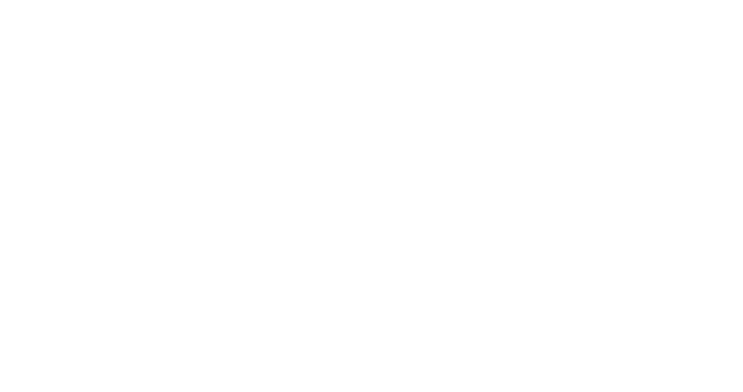
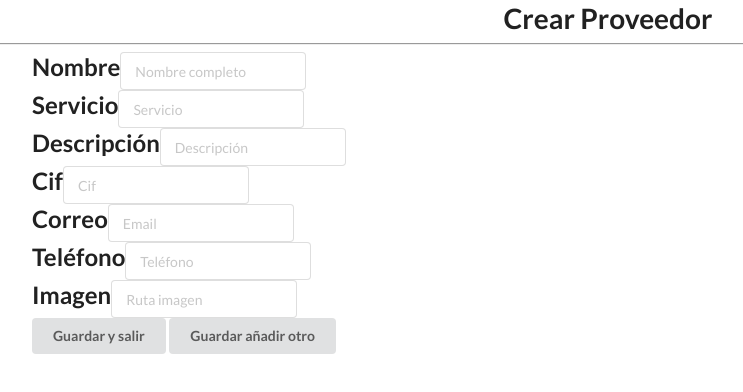
Before and after one commit to afoone/service-marketplace-padawan, an Angular app: page /proveedor/crear in a window 1280 px wide. Before the commit this address led to /. Shown: the top 392 px of the page, without its empty margins (32-775 px from the left). Built offline with nearby package versions, Linux system fonts and the light colour scheme.

Commit message:
routing proveedor

```diff
--- a/src/app/app-routing.module.ts
+++ b/src/app/app-routing.module.ts
@@ -1,11 +1,12 @@
 import { NgModule } from '@angular/core';
 import { Routes, RouterModule } from '@angular/router';
 import { ProveedorListComponent } from './components/proveedores/proveedor/proveedor-list/proveedor-list.component';
-
+import { ProveedorCreateComponent } from './component/proveedores/proveedor-create/proveedor-create.component'
 
 
 const routes: Routes = [
   {path:'proveedor/lista', component: ProveedorListComponent},
+  {path:'proveedor/crear', component: ProveedorCreateComponent},
 ];
 
 @NgModule({
--- a/src/app/app.component.html
+++ b/src/app/app.component.html
@@ -1,2 +1 @@
-
 <router-outlet></router-outlet>
--- /dev/null
+++ b/src/app/component/proveedores/proveedor-create/proveedor-create.component.css
@@ -0,0 +1,6 @@
+.cabecera {
+    text-align: center;
+}
+.contenedor {
+    padding-left: 5%;
+}
--- /dev/null
+++ b/src/app/component/proveedores/proveedor-create/proveedor-create.component.html
@@ -0,0 +1,41 @@
+<div class="cabecera"><h1>Crear Proveedor</h1></div>
+<hr>
+<div class="contenedor">
+<div class="ui input">
+    <label><h2> Nombre</h2></label>
+    <input type="text" [(ngModel)]="nombre" placeholder="Nombre completo">
+  </div>
+  <br>
+  <div class="ui input">
+    <label><h2> Servicio</h2></label>
+    <input type="text" [(ngModel)]="servicio" placeholder="Servicio">
+  </div>
+  <br>
+  <div class="ui input">
+    <label><h2> Descripción</h2></label>
+    <input type="text" [(ngModel)]="descripcion" placeholder="Descripción">
+  </div>
+  <br>
+  <div class="ui input">
+    <label><h2> Cif</h2></label>
+    <input type="text"[(ngModel)]="cif" placeholder="Cif">
+  </div>
+  <br>
+  <div class="ui input">
+    <label><h2> Correo</h2></label>
+    <input type="text" [(ngModel)]="correo" placeholder="Email">
+  </div>
+  <br>
+  <div class="ui input">
+    <label><h2> Teléfono</h2></label>
+    <input type="text" [(ngModel)]="telefono" placeholder="Teléfono">
+  </div>
+  <br>
+  <div class="ui input">
+    <label><h2> Imagen</h2></label>
+    <input type="text" [(ngModel)]="imagen" placeholder="Ruta imagen">
+  </div>
+  <br>
+  <button class="ui button" (click)="save()">Guardar y salir</button>
+  <button class="ui button" (click)="save()">Guardar añadir otro</button>
+</div>
--- /dev/null
+++ b/src/app/component/proveedores/proveedor-create/proveedor-create.component.ts
@@ -0,0 +1,44 @@
+import { Component, OnInit } from '@angular/core';
+import { Proveedor} from 'src/app/models/proveedores/proveedor';
+import { ProveedoresService } from 'src/app/service/proveedores.service';
+import { Router, ActivatedRoute } from '@angular/router'
+@Component({
+  selector: 'app-proveedor-create',
+  templateUrl: './proveedor-create.component.html',
+  styleUrls: ['./proveedor-create.component.css']
+})
+export class ProveedorCreateComponent implements OnInit {
+
+  public nombre: string = "";
+  public servicio = '';
+  public descripcion = '';
+  public cif = '';
+  public correo = '';
+  public telefono = '';
+  public imagen = '';
+  private id : string;
+
+  constructor(private proveedorService: ProveedoresService,
+    private router: Router) { }
+
+  ngOnInit(): void {
+  }
+
+  save = () => {
+    const newProveedor: Proveedor = new Proveedor();
+    newProveedor.nombre = this.nombre;
+    newProveedor.servicio = this.servicio;
+    newProveedor.descripcion = this.descripcion;
+    newProveedor.cif = this.cif;
+    newProveedor.correo = this.correo;
+    newProveedor.telefono = this.telefono;
+    newProveedor.imagen = this.imagen;
+    this.proveedorService.saveProveedor(newProveedor).subscribe(
+      () => {
+
+        this.router.navigate(['proveedor/lista'])
+      }
+    )
+    console.log(newProveedor);
+  }
+}
--- a/src/app/components/proveedores/proveedor/proveedor-list/proveedor-list.component.html
+++ b/src/app/components/proveedores/proveedor/proveedor-list/proveedor-list.component.html
@@ -1,7 +1,8 @@
  <h1><p>Lista proveedores</p></h1>
 
  <ul>
-     <li *ngFor="let item of (proveedores$ | async)">
+     <li *ngFor="let item of proveedores">
         {{item.nombre}}
+        <button class="ui button" (click)="delete(item._id)">Borrar</button>
      </li>
  </ul>
--- a/src/app/components/proveedores/proveedor/proveedor-list/proveedor-list.component.ts
+++ b/src/app/components/proveedores/proveedor/proveedor-list/proveedor-list.component.ts
@@ -11,12 +11,35 @@
 })
 export class ProveedorListComponent implements OnInit {
 
-  public proveedores$:Observable<Proveedor[]>;
+  public proveedores:Proveedor[];
 
   constructor(private proveedoresService: ProveedoresService) { }
 
   ngOnInit(): void {
-    this.proveedores$ = this.proveedoresService.getProveedores();
+    this.fetchProveedores();
   }
 
+  fetchProveedores() {
+    /* this.proveedoresService.getProveedores().subscribe(
+      (res) =>
+      {
+        this.proveedores = res
+      }
+    ); */
+
+    this.proveedoresService.getProveedores().then(
+      (res) =>
+      {
+        this.proveedores = res
+      }
+    )
+  }
+
+  delete(e: Event, id: string) {
+    // e.preventDefault();solo para enlaces o que tengan comportamiento por defecto
+    this.proveedoresService.deleteProveedor(id).subscribe(
+      () => this.fetchProveedores()
+    )
+
+  }
 }
--- a/src/app/models/proveedores/proveedor.ts
+++ b/src/app/models/proveedores/proveedor.ts
@@ -1,14 +1,17 @@
 export class Proveedor {
 
+    public _id: string
+    public nombre: string
+    public servicio: string
+    public descripcion: string
+    public cif: string
+    public correo: string
+    public telefono: string
+    public imagen: string
+
     constructor (
-    public _id: number,
-    public nombre: "",
-    public servicio: "",
-    public descripcion: "",
-    public cif: "",
-    public correo: "",
-    public telefono: "",
-    public imagen: ""
+
+
 
 ){}
 }
--- a/src/app/service/proveedores.service.ts
+++ b/src/app/service/proveedores.service.ts
@@ -14,6 +14,16 @@
    }
 
    getProveedores = () => {
-     return this.httpClient.get<Proveedor[]>("http://localhost:4000/proveedor/lista_prov")
+     return this.httpClient.get<Proveedor[]>("http://localhost:4000/proveedor/lista_prov").toPromise()
+   }
+
+   saveProveedor = (proveedor: Proveedor) => {
+     return this.httpClient.post<Proveedor>(
+       'http://localhost:4000/proveedor/crear_prov', proveedor)
+   }
+
+   deleteProveedor = (id: string) => {
+     return this.httpClient.delete<Proveedor>(
+       'http://localhost:4000/proveedor/borrar_prov/' + id)
    }
 }
--- a/src/index.html
+++ b/src/index.html
@@ -2,6 +2,7 @@
 <html lang="es">
 <head>
   <meta charset="utf-8">
+  <link rel="stylesheet" href="https://cdnjs.cloudflare.com/ajax/libs/semantic-ui/2.4.1/semantic.min.css" />
   <title>PlaceMarketPadawan</title>
   <base href="/">
 </head>
```
Also changed, not shown: src/app/app.module.ts (+7 -4 lines), 2 other files (tests, documents, lock files or other folders).
